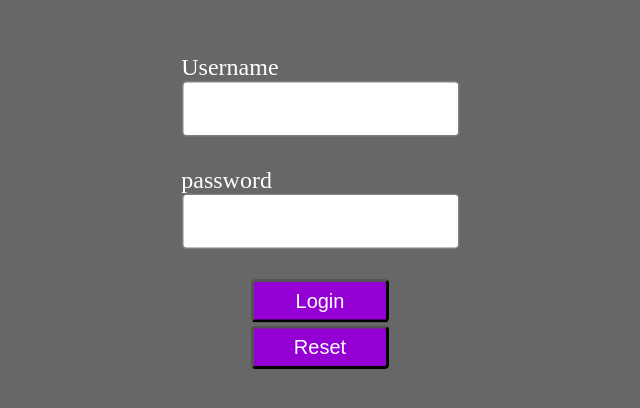
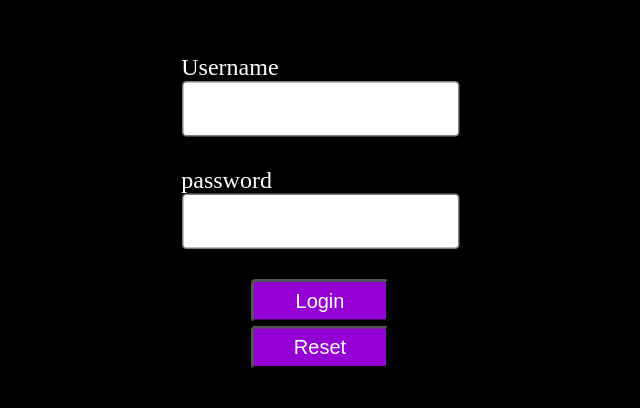
Before and after one commit to ahmedmkhair/versionTwo, a website: page clientfiles/index.html in a window 1280 px wide. Shown: the part 172-580 px from the top of the page, without its empty margins (320-960 px from the left). Drawn offline with Linux system fonts and the light colour scheme.

Commit message:
Update index.html

```diff
--- a/clientfiles/index.html
+++ b/clientfiles/index.html
@@ -17,7 +17,7 @@
             flex-direction: column;
             justify-content: center;
             align-items: center;
-            background-color: #676767;
+            background-color: black;
             transform: scale(1.5);
         }
 
```
